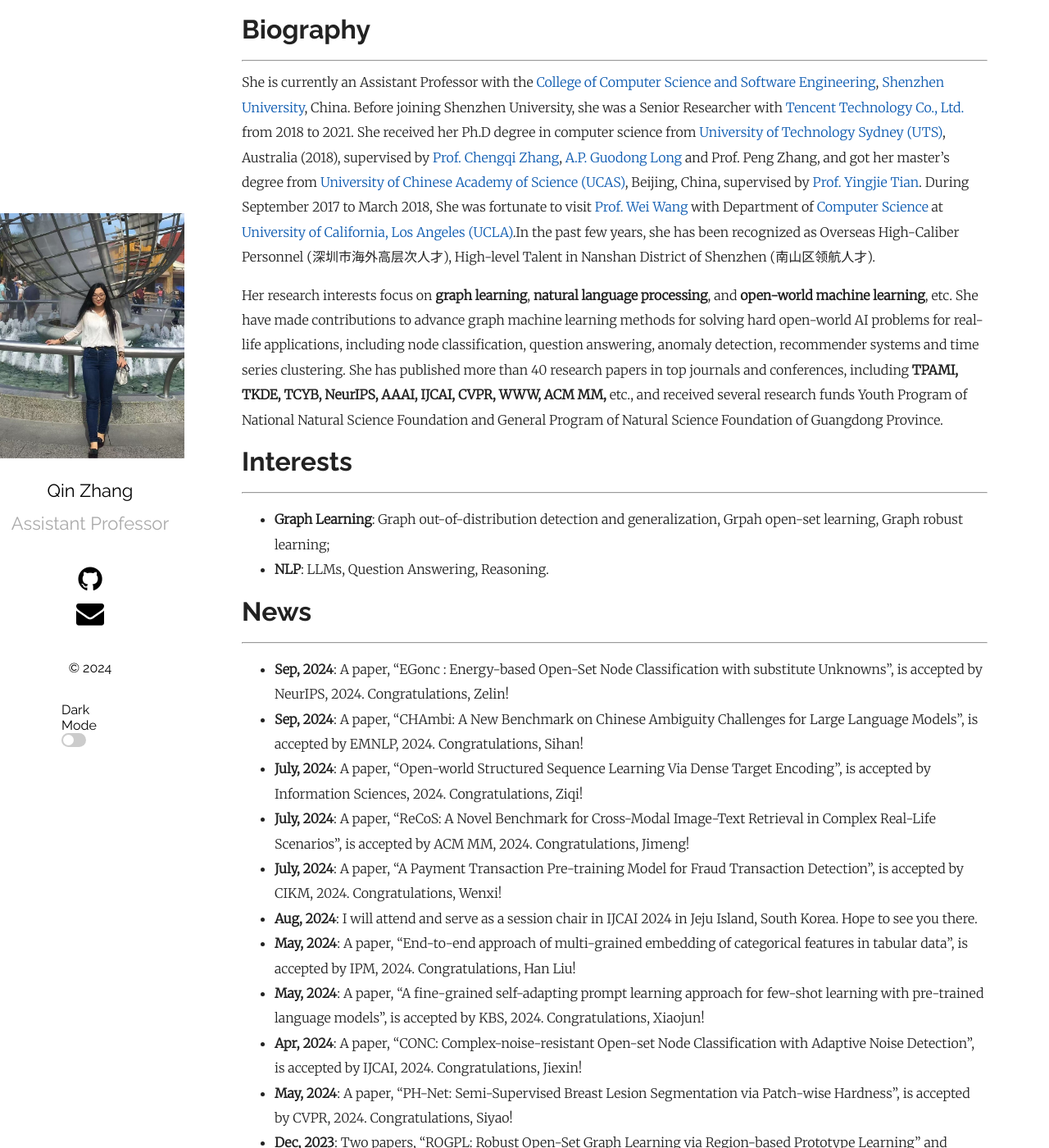
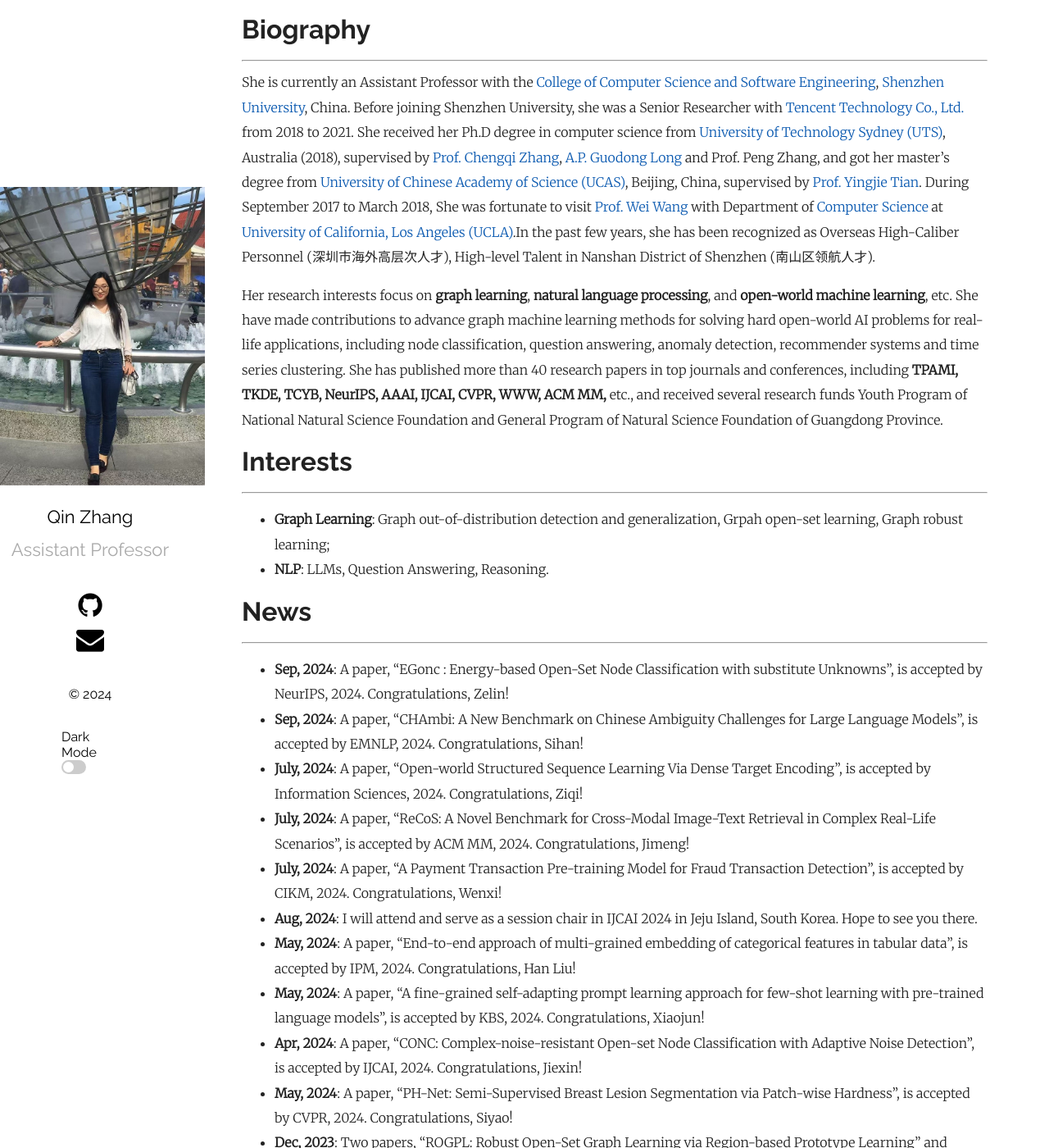
Before and after one commit to qinzhang11/qinzhang11.github.io, a Jekyll site: the page built from index.md, in a window 1280 px wide and 1400 px high. Shown: the whole window at 82% size. Built offline with Jekyll 4.4.1, drawn with Linux system fonts in a browser that asks for light colours.

Commit message:
Update plain.scss

```diff
--- a/_sass/plain.scss
+++ b/_sass/plain.scss
@@ -135,7 +135,7 @@ main {
       line-height: normal;
     }
     img {
-      max-width: 230px;
+      max-width: 280px;
     }
     img.dark {
       display: none;
```
